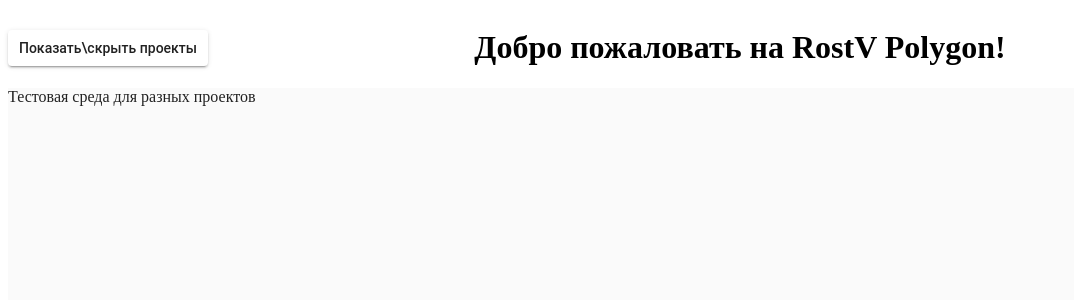
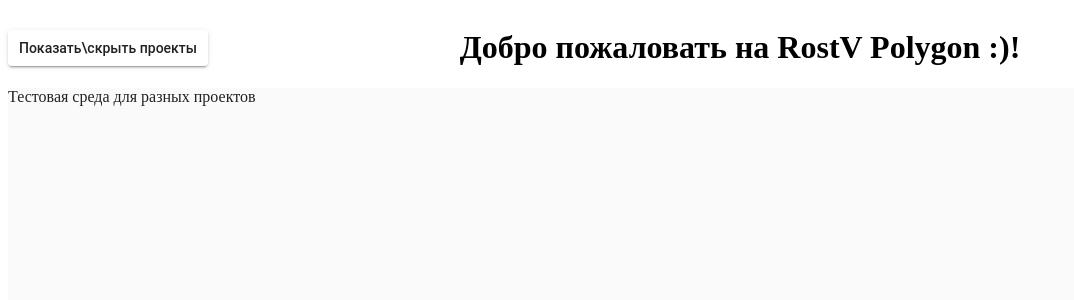
Before and after one commit to RostV/Polygon, an Angular app: page / in a window 1280 px wide. Shown: the top 300 px of the page, without its empty margins (0-1074 px from the left). Built offline with nearby package versions, Linux system fonts and the light colour scheme.

Commit message:
Тестирование гита

```diff
--- a/src/app/app.component.ts
+++ b/src/app/app.component.ts
@@ -6,7 +6,7 @@ import { Component } from '@angular/core';
   styleUrls: ['./app.component.scss']
 })
 export class AppComponent {
-  title = 'RostV Polygon';
+  title = 'RostV Polygon :)';
   showModules = false;
 
   showHideCLick($event: any) {
```
